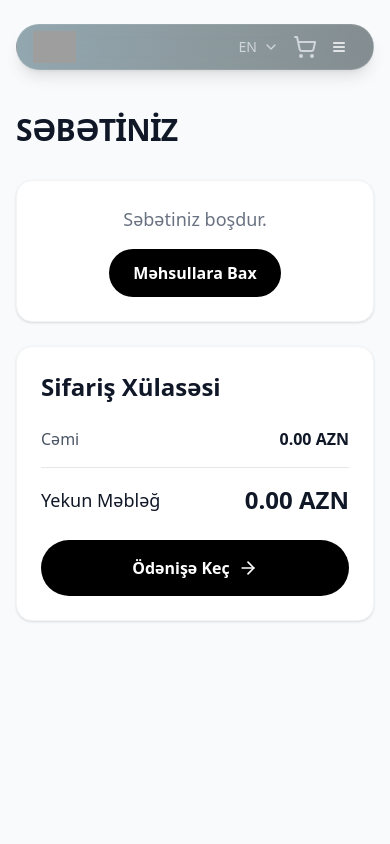
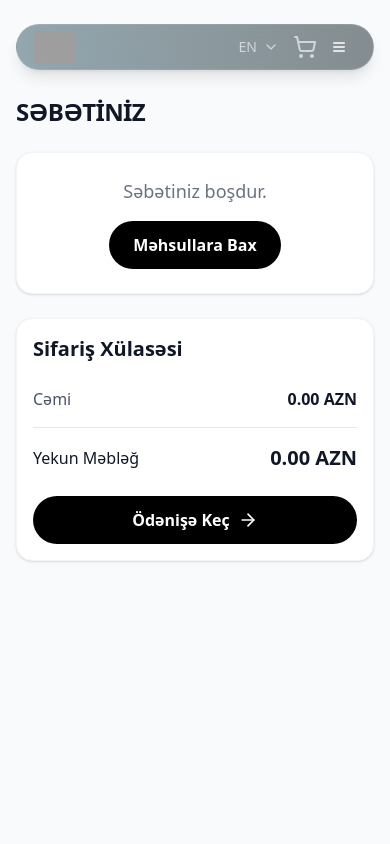
Before and after one commit to IbrahimAliyev20/designshalala, a Next.js app: page /en/basket in a window 390 px wide. Shown: the top 844 px of the page. Built offline with nearby package versions, Linux system fonts and the light colour scheme; grey boxes are pictures that could not be loaded.

Commit message:
refactor: Clean up BasketPage layout and improve accessibility features

```diff
--- a/src/app/[locale]/basket/page.tsx
+++ b/src/app/[locale]/basket/page.tsx
@@ -14,7 +14,6 @@ export default function BasketPage() {
   );
   const total = subtotal;
 
-  // === DƏYİŞİKLİK BURADADIR ===
   const handleCheckout = () => {
     const phoneNumber = "994993291807";
 
@@ -35,37 +34,27 @@ export default function BasketPage() {
     const encodedMessage = encodeURIComponent(message);
     const whatsappURL = `https://wa.me/${phoneNumber}?text=${encodedMessage}`;
 
-    // === iPhone HƏLLİ ===
-    // 1. Gizli bir link yaradırıq
     const link = document.createElement("a");
     link.href = whatsappURL;
-    link.target = "_blank"; // Safari-nin bəzi versiyaları üçün bu, mütləqdir
-
-    // 2. Linki sənədə əlavə edirik (bəzi brauzerlər tələb edir)
+    link.target = "_blank";
     document.body.appendChild(link);
-
-    // 3. Həmin linkə "klikləyirik"
     link.click();
-
-    // 4. Linki dərhal sənəddən silirik (təmizlik)
     document.body.removeChild(link);
-    // =====================
   };
 
   return (
-    <div className="min-h-screen bg-gray-50 py-8 px-4 sm:px-6 lg:px-8">
-      <div className="max-w-7xl mx-auto pt-20">
-        <h1 className="text-3xl sm:text-4xl font-bold text-gray-900 mb-8 tracking-tight">
+    <div className="min-h-screen bg-gray-50 py-8 px-4">
+      <div className="max-w-7xl mx-auto pt-16 md:pt-20">
+        <h1 className="text-2xl md:text-4xl font-bold text-gray-900 mb-6 md:mb-8 tracking-tight">
           SƏBƏTİNİZ
         </h1>
-        <div className="grid grid-cols-1 lg:grid-cols-3 gap-6">
-          {/* === SOL SÜTUN: MƏHSUL SİYAHISI === */}
-          <div className="lg:col-span-2 space-y-4">
+        <div className="grid grid-cols-1 md:grid-cols-3 gap-6">
+          <div className="md:col-span-2 space-y-4">
             {cartItems.length === 0 ? (
               <div className="bg-white rounded-2xl p-6 shadow-sm border border-gray-100 text-center">
                 <p className="text-lg text-gray-500">Səbətiniz boşdur.</p>
                 <Link href="/products" legacyBehavior>
-                  <a className="inline-block mt-4 bg-black text-white py-3 px-6 rounded-full font-semibold hover:bg-gray-800 transition-colors">
+                  <a className="inline-block mt-4 bg-black text-white py-3 px-6 rounded-full font-semibold hover:bg-gray-800 transition-colors cursor-pointer">
                     Məhsullara Bax
                   </a>
                 </Link>
@@ -74,27 +63,27 @@ export default function BasketPage() {
               cartItems.map((item) => (
                 <div
                   key={item.id}
-                  className="bg-white rounded-2xl p-6 shadow-sm border border-gray-100 transition-shadow hover:shadow-md"
+                  className="bg-white rounded-2xl p-4 md:p-6 shadow-sm border border-gray-100 transition-shadow hover:shadow-md"
                 >
                   <div className="flex gap-4">
-                    <div className="w-24 h-24 sm:w-28 sm:h-28 rounded-xl overflow-hidden bg-gray-100 flex-shrink-0">
+                    <div className="w-24 h-24 md:w-28 md:h-28 rounded-xl overflow-hidden bg-gray-100 flex-shrink-0">
                       <Image
                         src={item.main_image}
                         alt={item.title}
                         width={112}
                         height={112}
-                        className="w-full h-full object-cover"
+                        className="w-full h-full object-contain p-2"
                       />
                     </div>
 
                     <div className="flex-1 min-w-0">
                       <div className="flex justify-between items-start mb-2">
-                        <h3 className="text-lg sm:text-xl font-semibold text-gray-900 truncate pr-2">
+                        <h3 className="text-base md:text-xl font-semibold text-gray-900 truncate pr-2">
                           {item.title}
                         </h3>
                         <button
                           onClick={() => removeFromCart(item.id)}
-                          className="text-red-500 hover:text-red-700 p-2 -mt-2 -mr-2 transition-colors"
+                          className="text-red-500 hover:text-red-700 p-1 md:p-2 -mt-1 md:-mt-2 -mr-1 md:-mr-2 transition-colors cursor-pointer"
                           aria-label="Məhsulu sil"
                         >
                           <Trash2 className="w-5 h-5" />
@@ -108,15 +97,14 @@ export default function BasketPage() {
                         </p>
                       </div>
 
-                      <div className="flex items-center justify-between">
-                        <p className="text-2xl font-bold text-gray-900">
+                      <div className="flex flex-col items-start gap-3 md:flex-row md:items-center md:justify-between">
+                        <p className="text-xl md:text-2xl font-bold text-gray-900">
                           {item.price.toFixed(2)} AZN
                         </p>
-
-                        <div className="flex items-center gap-3 bg-gray-100 rounded-full px-4 py-2">
+                        <div className="flex items-center gap-2 md:gap-3 bg-gray-100 rounded-full px-3 py-1.5 md:px-4 md:py-2 self-end md:self-auto">
                           <button
                             onClick={() => updateQuantity(item.id, -1)}
-                            className="text-gray-600 hover:text-gray-900 transition-colors w-6 h-6 flex items-center justify-center"
+                            className="text-gray-600 hover:text-gray-900 transition-colors w-6 h-6 flex items-center justify-center cursor-pointer"
                             aria-label="Sayını azalt"
                             disabled={item.quantity === 1}
                           >
@@ -127,7 +115,7 @@ export default function BasketPage() {
                           </span>
                           <button
                             onClick={() => updateQuantity(item.id, 1)}
-                            className="text-gray-600 hover:text-gray-900 transition-colors w-6 h-6 flex items-center justify-center"
+                            className="text-gray-600 hover:text-gray-900 transition-colors w-6 h-6 flex items-center justify-center cursor-pointer"
                             aria-label="Sayını artır"
                           >
                             <span className="text-xl font-medium">+</span>
@@ -142,9 +130,9 @@ export default function BasketPage() {
           </div>
 
           {/* === SAĞ SÜTUN: SİFARİŞ XÜLASƏSİ === */}
-          <div className="lg:col-span-1">
-            <div className="bg-white rounded-2xl p-6 shadow-sm border border-gray-100 sticky top-28">
-              <h2 className="text-2xl font-bold text-gray-900 mb-6">
+          <div className="md:col-span-1">
+            <div className="bg-white rounded-2xl p-4 md:p-6 shadow-sm border border-gray-100 md:sticky md:top-28">
+              <h2 className="text-xl md:text-2xl font-bold text-gray-900 mb-6">
                 Sifariş Xülasəsi
               </h2>
               <div className="space-y-4 mb-6">
@@ -157,10 +145,10 @@ export default function BasketPage() {
 
                 <div className="border-t border-gray-200 pt-4">
                   <div className="flex justify-between items-center">
-                    <span className="text-lg font-medium text-gray-900">
+                    <span className="text-base md:text-lg font-medium text-gray-900">
                       Yekun Məbləğ
                     </span>
-                    <span className="text-2xl font-bold text-gray-900">
+                    <span className="text-xl md:text-2xl font-bold text-gray-900">
                       {total.toFixed(2)} AZN
                     </span>
                   </div>
@@ -169,7 +157,7 @@ export default function BasketPage() {
 
               <button
                 onClick={handleCheckout}
-                className="w-full bg-black text-white py-4 rounded-full font-semibold hover:bg-gray-800 transition-colors flex items-center justify-center gap-2 group"
+                className="w-full bg-black text-white py-3 md:py-4 rounded-full font-semibold hover:bg-gray-800 transition-colors flex items-center justify-center gap-2 group cursor-pointer"
                 disabled={cartItems.length === 0}
               >
                 <span>Ödənişə Keç</span>
```
